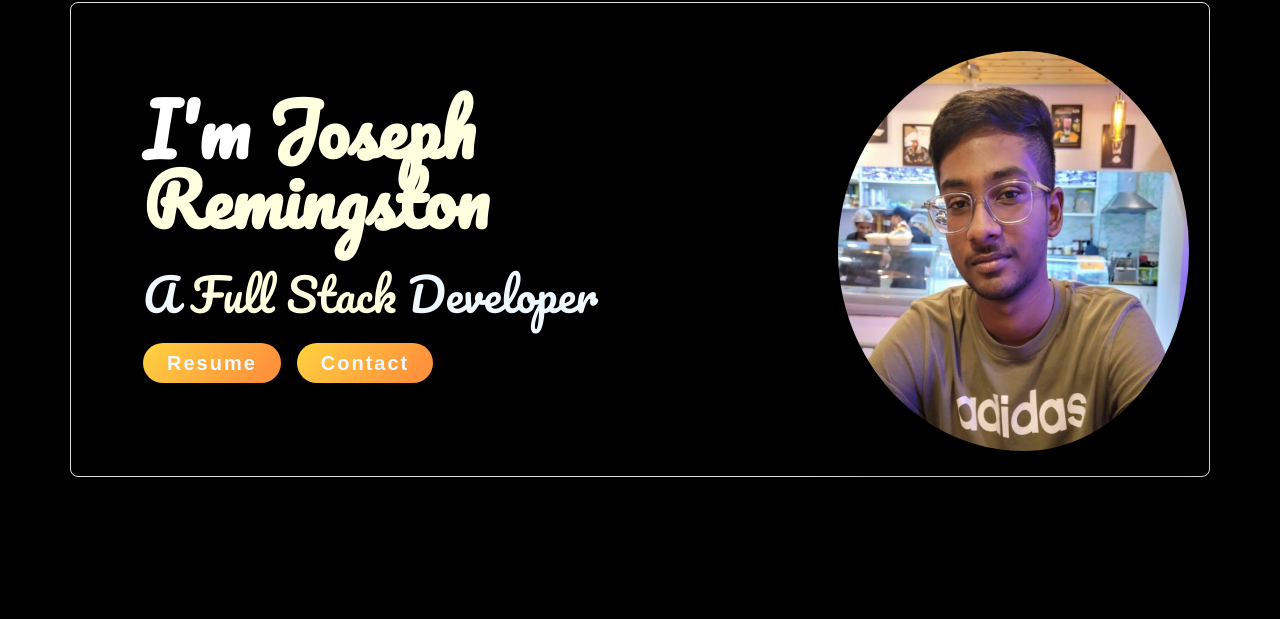
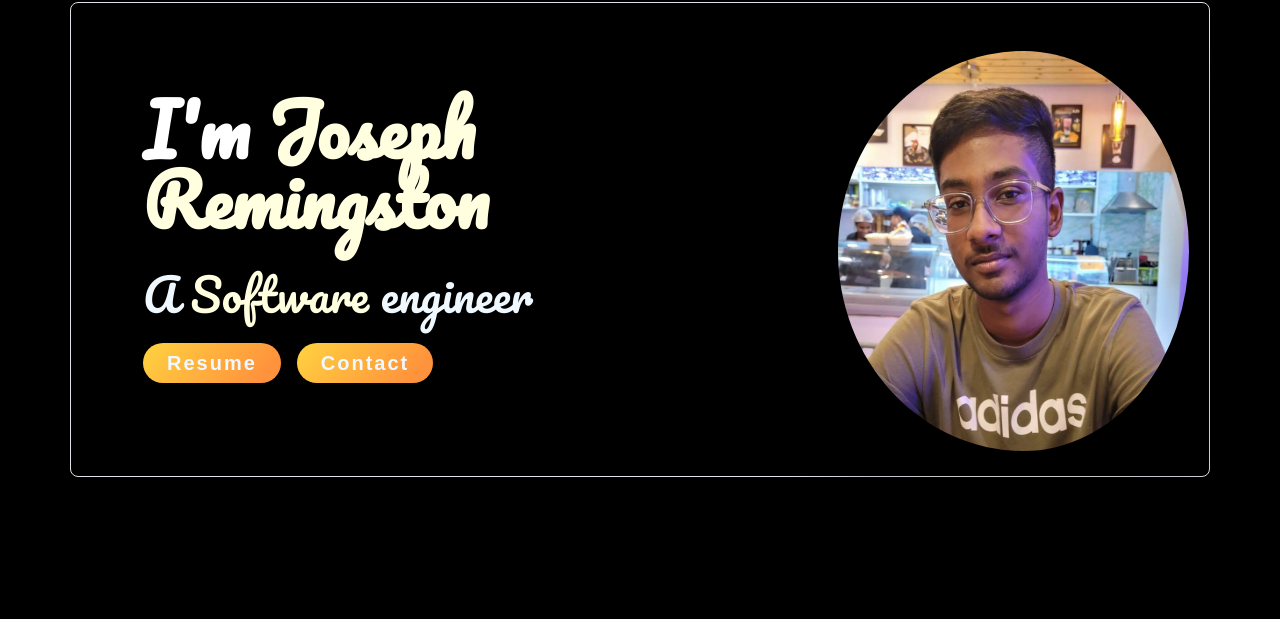
Before and after one commit to JosephRemingston/Josephremingston, a website: page index.html in a window 1280 px wide. Shown: the part 131-750 px from the top of the page. Drawn offline with nearby package versions, Linux system fonts and the light colour scheme.

Commit message:
Update index.html

```diff
--- a/index.html
+++ b/index.html
@@ -39,7 +39,7 @@
       <div class="row p-4 pb-0 pe-lg-0 pt-lg-5 align-items-center rounded-3 border shadow-lg">
         <div class="col-lg-7 p-3 p-lg-5 pt-lg-3">
           <h1 class="txt-main display-4 fw-bold lh-1 text-body-emphasis" style="color: white !important;">I'm <span class="bld-txt">Joseph Remingston</span></h1>
-          <p class="txt lead">A <span class="bld-txt"> Full Stack</span> Developer</p>
+          <p class="txt lead">A <span class="bld-txt"> Software</span> engineer</p>
           <div class="d-grid gap-2 d-md-flex justify-content-md-start mb-4 mb-lg-3">
             <button type="button" class="btn contact-btn btn-primary btn-lg px-4 me-md-2 fw-bold">Resume</button>
             <button type="button" class="btn btn-primary btn-lg px-4 me-md-2 fw-bold">Contact</button>
```
